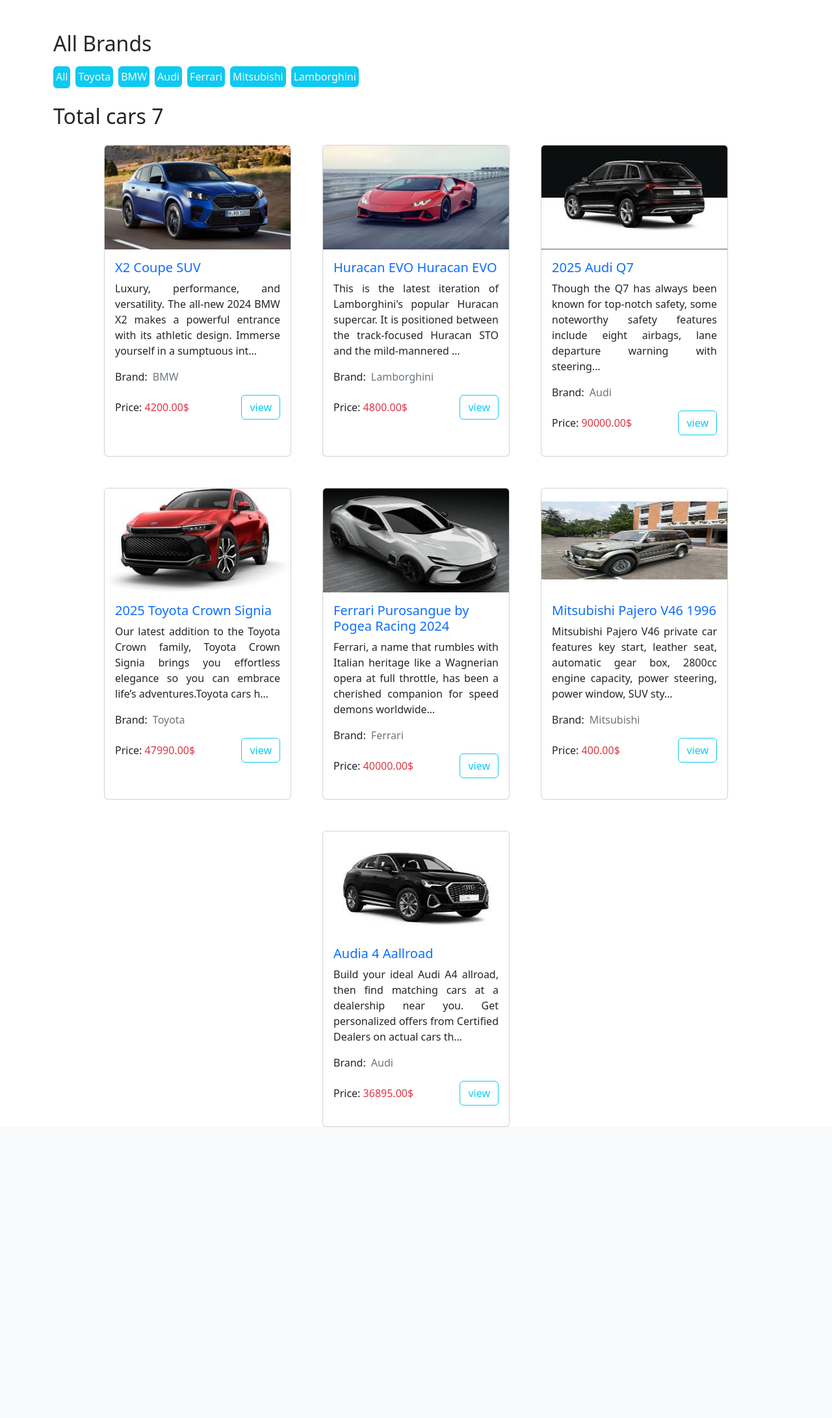
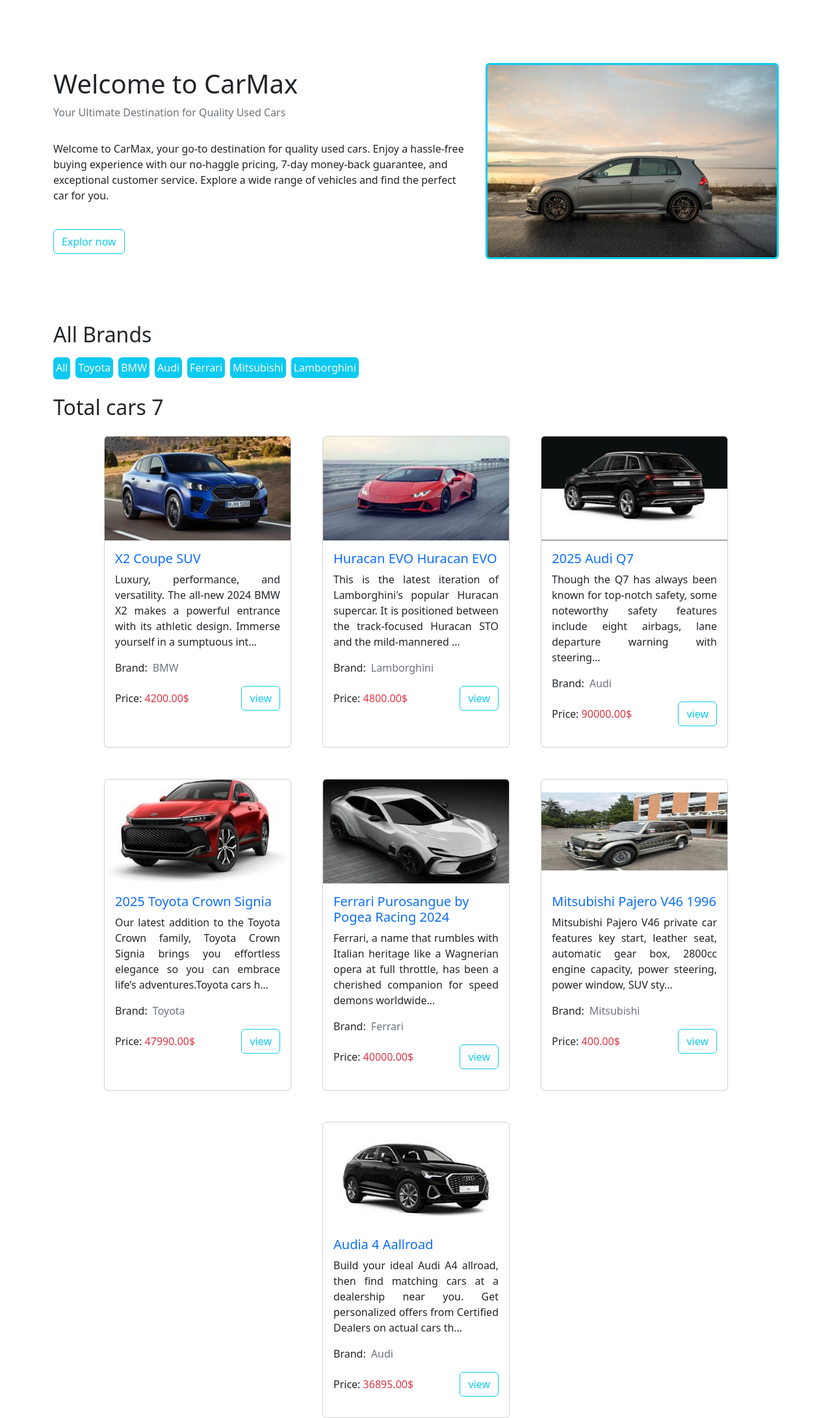
Before and after one commit to Rafiul29/CarMax-with-django, a Django app: page / in a window 1280 px wide. Shown: the part 76-2259 px from the top of the page at 65% size. Before the commit the page ends 1811 px from the top, so only its background shows below. Run offline with Django 4.2, Linux system fonts and the light colour scheme; data comes from the database, SQL or seed files in the repository.

Commit message:
hero section added

```diff
--- a/templates/base.html
+++ b/templates/base.html
@@ -8,7 +8,7 @@
 
   <link href="https://cdn.jsdelivr.net/npm/bootstrap@5.3.3/dist/css/bootstrap.min.css" rel="stylesheet" integrity="sha384-QWTKZyjpPEjISv5WaRU9OFeRpok6YctnYmDr5pNlyT2bRjXh0JMhjY6hW+ALEwIH" crossorigin="anonymous">
   <style>
-    *{
+   *{
       margin:0;
       padding:0;
       text-decoration:none;
@@ -28,18 +28,12 @@
         <ul class="navbar-nav mx-auto mb-2 mb-lg-0">
           {% if request.user.is_authenticated%}
           <li class="nav-item">
-            <a class="nav-link" href="">Add Post</a>
+            <a class="nav-link" href="">Add Car</a>
           </li>
           <li class="nav-item">
-            <a class="nav-link" href="">Add Author</a>
-          </li>
-          <li class="nav-item">
-            <a class="nav-link" href="">Add Profile</a>
+            <a class="nav-link" href="">Add Brand</a>
           </li>
 
-          <li class="nav-item">
-            <a class="nav-link" href="">Add Category</a>
-          </li>
      {%endif%}
 
         </ul>
--- a/templates/home.html
+++ b/templates/home.html
@@ -1,10 +1,32 @@
 {% extends "base.html" %}
+{% load static %}
 {% block title %}Home{% endblock %}
 
 {% block content%}
+{% comment %} hero section {% endcomment %}
+<header class='pt-5'>
+  <div class="container">
+    <div class="row  align-items-center  overflow-hidden" style='height:50vh' >
+      <div class="col-lg-7 col-sm-12 ">
+        <div class='d-flex flex-column gap-3'>
+          <div class="">
+            <h1>Welcome to CarMax</h1>
+            <p class='text-secondary'>Your Ultimate Destination for Quality Used Cars</p>
+          </div>
+          <p class="text">Welcome to CarMax, your go-to destination for quality used cars. Enjoy a hassle-free buying experience with our no-haggle pricing, 7-day money-back guarantee, and exceptional customer service. Explore a wide range of vehicles and find the perfect car for you.</p>
+          <a href="#allcar" class="mt-2 text-decoration-none btn btn-outline-info  align-self-start">Explor now </a>
+        </div>
+      </div>
+      <div class="col-lg-5 col-sm-12">
+         <img class='w-100 h-100 object-fit-contain border border-3 border-info rounded' src="{% static 'hero.jpeg'%}" alt=" hero image">
+      </div>
+    </div>
+  </div>
+</header>
+
 
 {% comment %} brand section {% endcomment %}
-<section class='pt-5'>
+<section class='pt-5' id='allcar'>
   <div class="container">
     <h2 class="text-left pb-2">All Brands</h2>
     <div class="d-flex flex-wrap gap-2">
```
Also changed, not shown: static/hero.jpeg (added).
